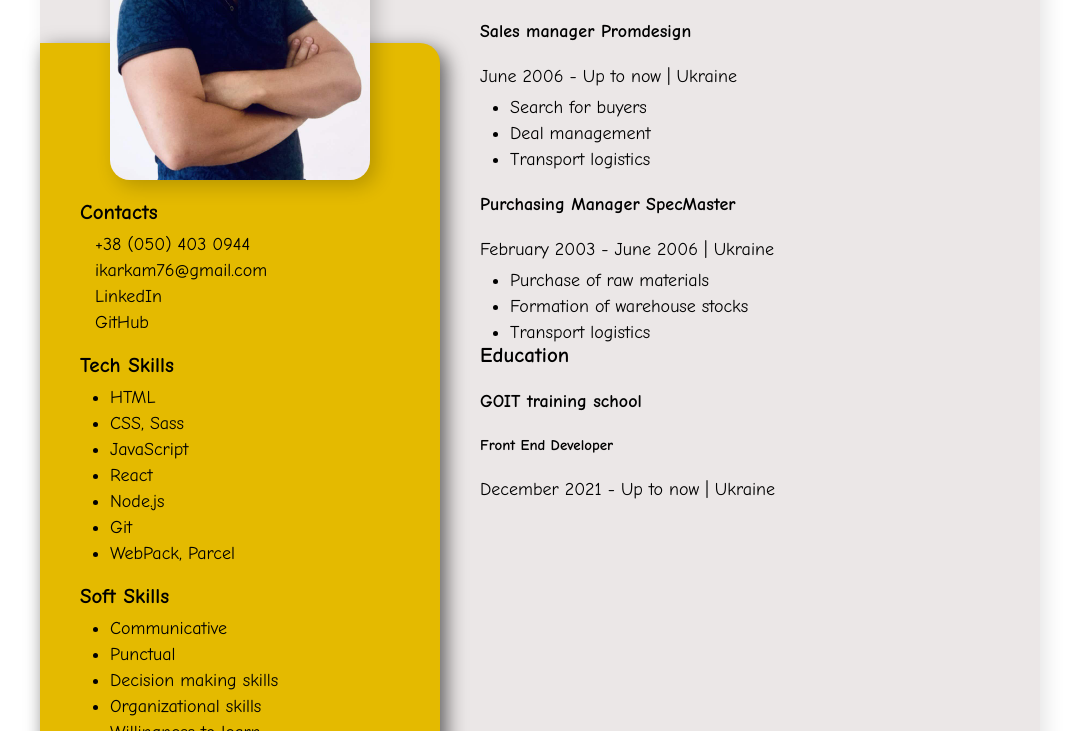
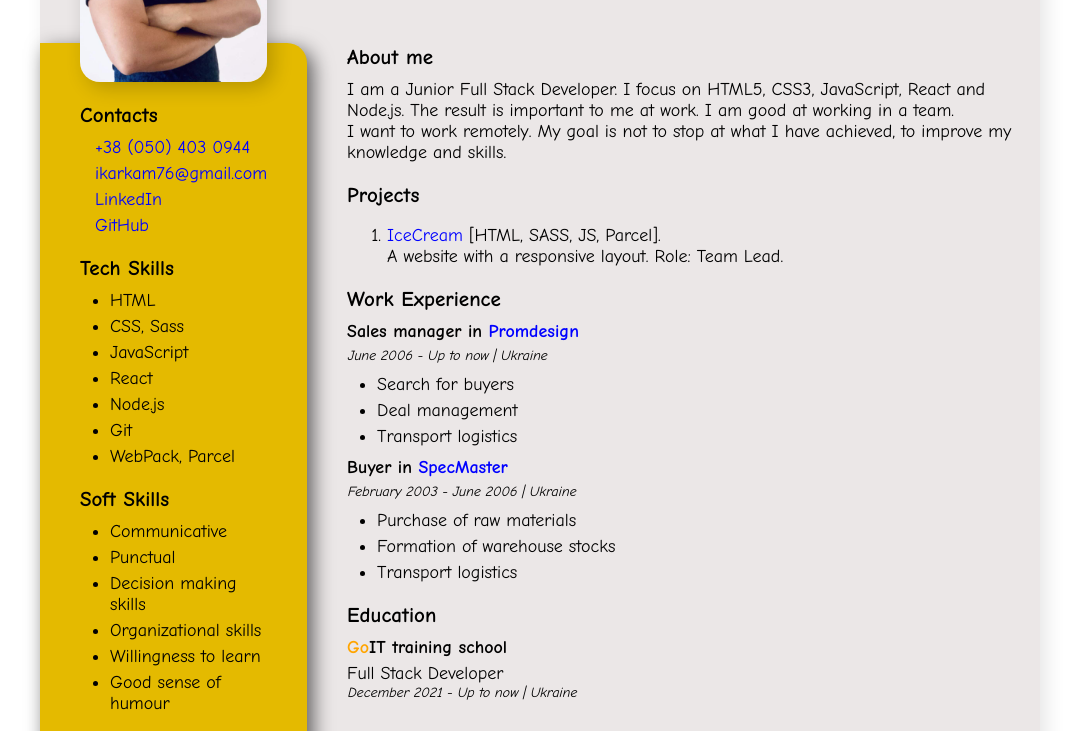
Before and after one commit to ikarkam76/resume, a plain HTML site: page index.html in a window 1280 px wide. Shown: the part 235-966 px from the top of the page, without its empty margins (100-1177 px from the left). Drawn offline with Linux system fonts and the light colour scheme.

Commit message:
add main content

```diff
--- a/index.html
+++ b/index.html
@@ -55,26 +55,43 @@
         <div class="main__content">
             <h2>Junior Full Stack Developer</h2>
             <h1 class="main__title">Vitaliy Zhuravel</h1>
-            <h3 class="about">About me</h3>
-            <h3 class="projects">Projects</h3>
-            <h3 class="work">Work Experience</h3>
-            <h4 class="work_title">Sales manager <span class="work_name">Promdesign</span> </h4>
+            <h3 class="content__title">About me</h3>
+            <p class="about_text">
+                I am a Junior Full Stack Developer. I focus on HTML5, CSS3, JavaScript, React and Node.js. The result is important to me at work. I am good at working in a team.<br>I want to work remotely. My goal is not to stop at what I have achieved, to improve my knowledge and skills.
+                </p>
+            <h3 class="content__title">Projects</h3>
+            <ol class="projects_list">
+                    <li>
+                        <span> <a href="https://ikarkam76.github.io/fson55-html-css-project-10/index.html" class="project__link">IceCream</a> [HTML, SASS, JS, Parcel].</span>
+                        <p>A website with a responsive layout. Role: Team Lead.</p>
+
+                    </li>
+                    <!-- <li>
+                        <span> <a href="" class="project__link"></a></span>
+                    </li>
+                    <li>
+                        <span> <a href="" class="project__link"></a></span>
+
+                    </li> -->
+                </ol>
+            <h3 class="content__title">Work Experience</h3>
+            <h4 class="work__title">Sales manager in<span class="work_name"> <a href="https://promdesign.ua/" class="work__link"> Promdesign</a></span> </h4>
                     <p class="date">June 2006 - Up to now <span class="line">|</span> Ukraine</p>
                     <ul class="work__list">
                         <li class="item"> <span class="comp_text">Search for buyers</span></li>
                         <li class="item"> <span class="comp_text">Deal management</span></li>
                         <li class="item"> <span class="comp_text">Transport logistics</span></li>
                     </ul>
-            <h4 class="work_title">Purchasing Manager<span class="work_name"> SpecMaster</span> </h4>
+            <h4 class="work__title">Buyer in<span class="work_name"> <a href="http://sm-w.com.ua/" class="work__link"> SpecMaster</a></span> </h4>
                     <p class="date">February 2003 - June 2006 <span class="line">|</span> Ukraine</p>
                     <ul class="work__list">
                         <li class="item"> <span class="comp_text">Purchase of raw materials</span> </li>
                         <li class="item"> <span class="comp_text">Formation of warehouse stocks</span></li>
                         <li class="item"> <span class="comp_text">Transport logistics</span> </li>
                     </ul>
-            <h3 class="education">Education</h3>
-            <h4 class="education_name">GO<span class="ed_it">IT</span> training school</h4>
-                    <h5 class="education_spec">Front End Developer</h5>
+            <h3 class="content__title">Education</h3>
+            <h4 class="education__title"><span class="ed_go">Go</span>IT training school</h4>
+                    <p class="education_spec">Full Stack Developer</p>
                     <p class="date">December 2021 - Up to now | Ukraine</p>
 
         </div>
--- a/styles/styles.css
+++ b/styles/styles.css
@@ -3,7 +3,7 @@ body {
     font-size: 18px;
 }
 
-h1, h2, h3, p {
+h1, h2, h3, h4, p {
     margin: 0;
     padding: 0;
 }
@@ -58,11 +58,11 @@ a {
 }
 
 a:hover, a:focus {
-    color: blue;
+    color: tomato;
 }
 
 .info {
-    width: 320px;
+
     padding: 40px;
     margin-top: 210px;
     background-color: rgb(228, 186, 0);
@@ -92,8 +92,8 @@ a:hover, a:focus {
     margin-left: 15px;
 }
 
-.info__link {
-    color: black;
+.info__link, .work__link, .project__link {
+    color: blue;
 }
 
 .main__content {
@@ -101,5 +101,26 @@ a:hover, a:focus {
 }
 
 .main__title {
+    margin-top: 40px;
+    margin-bottom: 100px;
+}
+
+.work__title, .education__title {
+    margin-top: 10px;
+    margin-bottom: 5px;
+
+}
+
+.content__title {
     margin-top: 20px;
+    margin-bottom: 10px;
 }
+
+.date {
+    font-style: italic;
+    font-size: 14px;
+}
+
+.ed_go {
+    color: orange;
+}
```
